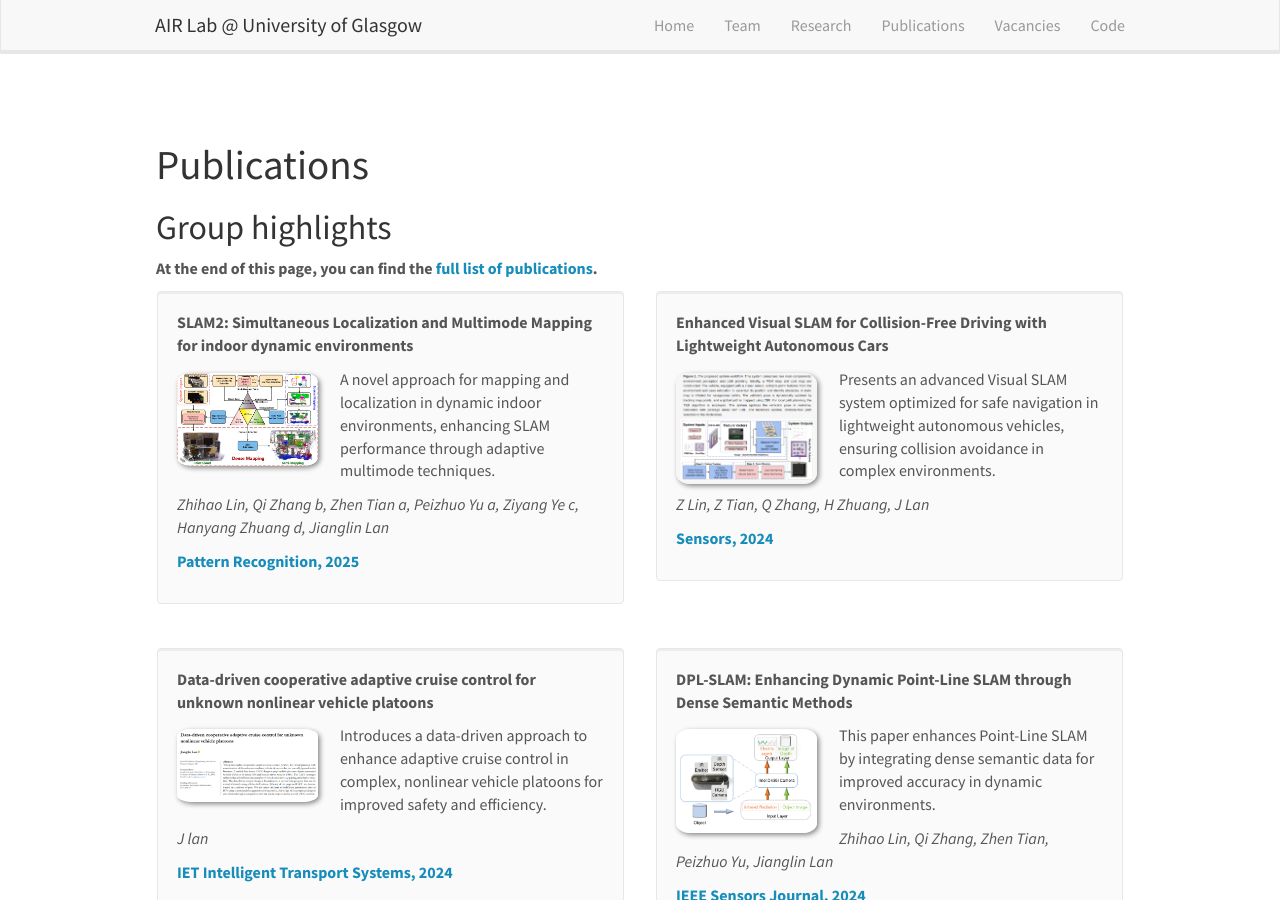
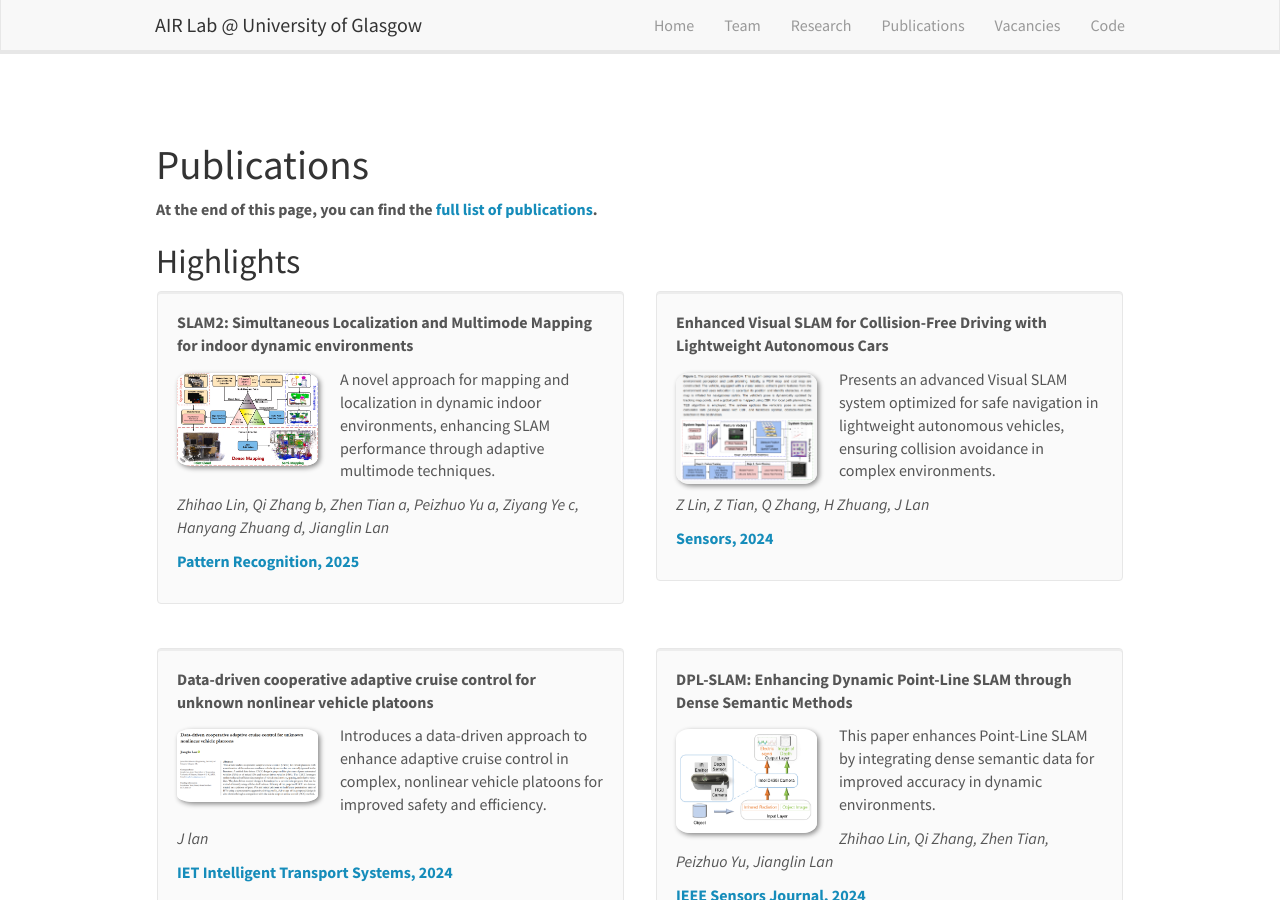
Before and after one commit to AIR-Lan/AIR-Lab, a Jekyll site: the page built from _pages/publications.md, in a window 1280 px wide and 900 px high. Built offline with Jekyll 4.4.1, drawn with Linux system fonts in a browser that asks for light colours; nearby versions of some CDN libraries.

Commit message:
Update publications.md

```diff
--- a/_pages/publications.md
+++ b/_pages/publications.md
@@ -8,10 +8,9 @@ permalink: /publications/
 
 
 # Publications
+**At the end of this page, you can find the [full list of publications](#full-list-of-publications).**
 
-## Group highlights
-
-**At the end of this page, you can find the [full list of publications](#full-list-of-publications).**
+## Highlights
 
 {% assign number_printed = 0 %}
 {% for publi in site.data.publist %}
```
